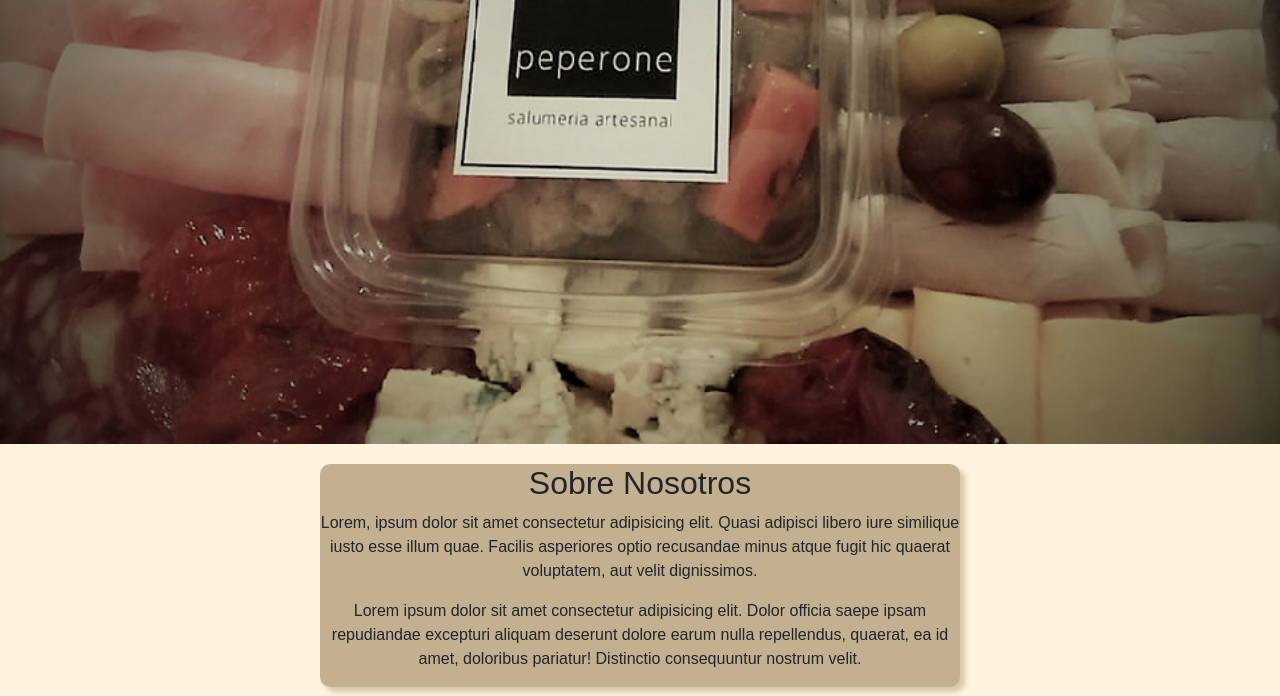
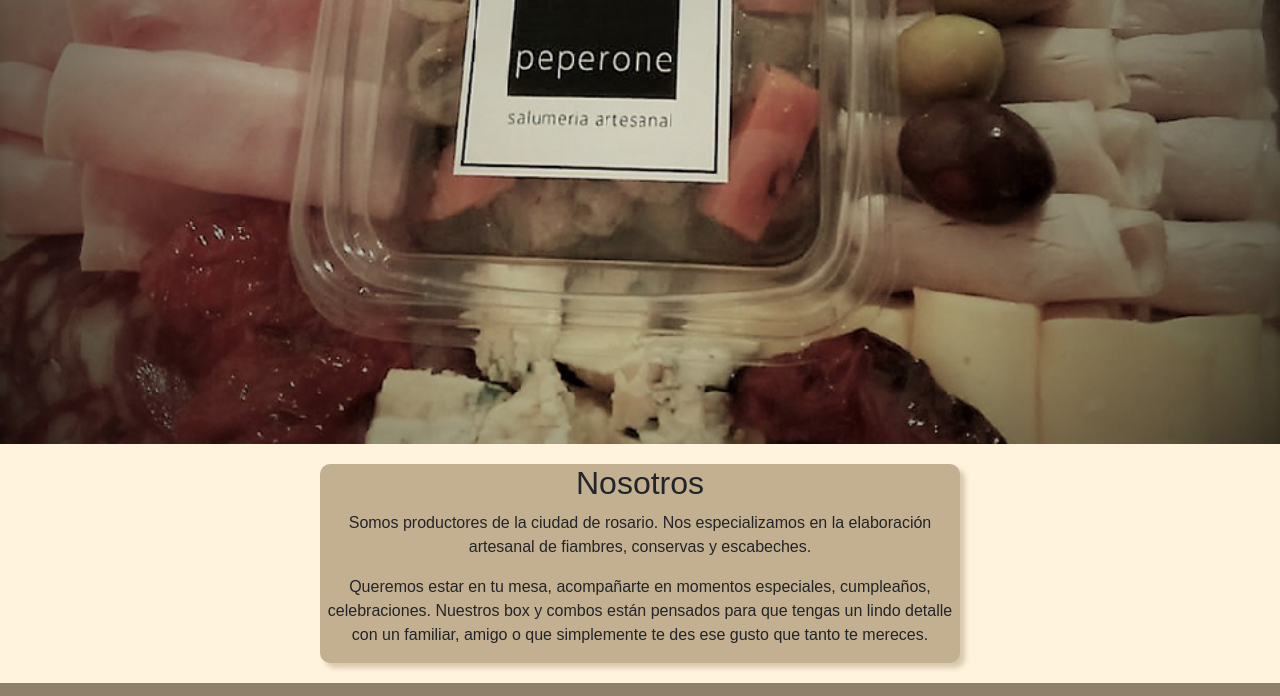
Before and after one commit to FrBianciotto/Trabajo-Final-PEPERONE, a plain HTML site: page index.html in a window 1280 px wide. Shown: the part 351-1047 px from the top of the page. Drawn offline with nearby package versions, Linux system fonts and the light colour scheme.

Commit message:
añadiendo contenido a nosotros

```diff
--- a/index.html
+++ b/index.html
@@ -56,17 +56,10 @@
         <img src="./images/promocional.jpg" class="img-fluid mt-5" alt="imagen promocional">
         <div class="d-flex justify-content-center">
             <div class="col-8 col-md-6 nosotros ">
-                <h2>Sobre Nosotros</h2>
-                <p>Lorem, ipsum dolor sit amet consectetur adipisicing elit. Quasi adipisci libero iure similique
-                    iusto
-                    esse illum quae. Facilis asperiores optio recusandae minus atque fugit hic quaerat voluptatem,
-                    aut
-                    velit dignissimos.
+                <h2>Nosotros</h2>
+                <p>Somos productores de la ciudad de rosario. Nos especializamos en la elaboración artesanal de fiambres, conservas y escabeches.
                 </p>
-                <p> Lorem ipsum dolor sit amet consectetur adipisicing elit. Dolor officia saepe ipsam repudiandae
-                    excepturi aliquam deserunt dolore earum nulla repellendus, quaerat, ea id amet, doloribus
-                    pariatur!
-                    Distinctio consequuntur nostrum velit.
+                <p> Queremos estar en tu mesa, acompañarte en momentos especiales, cumpleaños, celebraciones. Nuestros box y combos están pensados para que tengas un lindo detalle con un familiar, amigo o que simplemente te des ese gusto que tanto te mereces.
                 </p>
             </div>
         </div>
```
